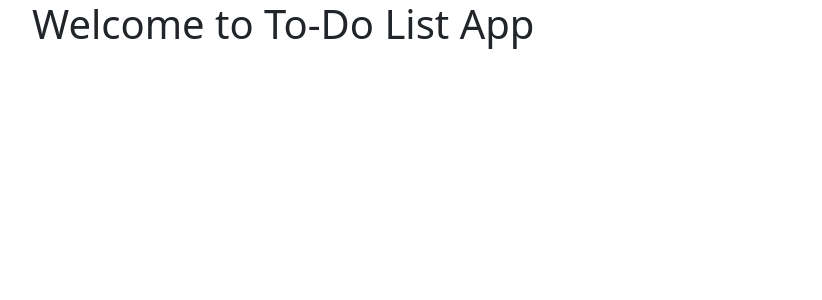
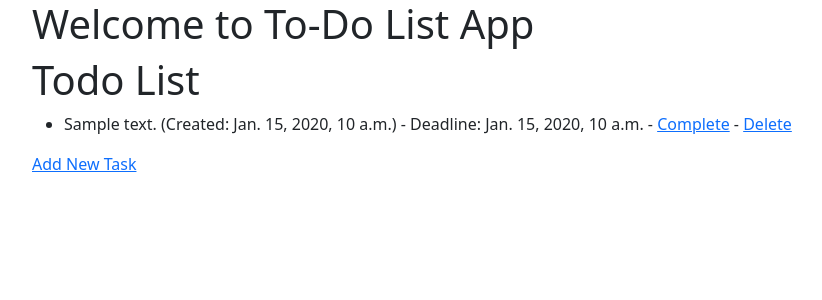
Before and after one commit to maccarets/to-do-list-project, a Django app: template templates/index.html in a window 1280 px wide. Shown: the top 300 px of the page, without its empty margins (50-872 px from the left). Run offline with Django 4.2, Linux system fonts and the light colour scheme; the template is opened without the code that fills it: most values are stand-ins (such as "Sample title", 1, 10 or a date in 2020); parts of the project's set-up code (start-up, migrations or seed data) failed here and were passed over.

Commit message:
update index.html

```diff
--- a/templates/index.html
+++ b/templates/index.html
@@ -6,5 +6,22 @@
 
 {% block content %}
   <h1>Welcome to To-Do List App</h1>
-
+ <h1>Todo List</h1>
+    <ul>
+        {% for task in tasks %}
+            <li>
+                {{ task.content }} (Created: {{ task.created_datetime }})
+                {% if task.deadline_datetime %}
+                    - Deadline: {{ task.deadline_datetime }}
+                {% endif %}
+                {% if not task.is_done %}
+                    - <a href="{% url 'toggle_task_status' task.id %}">Complete</a>
+                {% else %}
+                    - <a href="{% url 'toggle_task_status' task.id %}">Undo</a>
+                {% endif %}
+                - <a href="{% url 'delete_task' task.id %}">Delete</a>
+            </li>
+        {% endfor %}
+    </ul>
+    <a href="{% url 'add_task' %}">Add New Task</a>
 {% endblock %}
```
